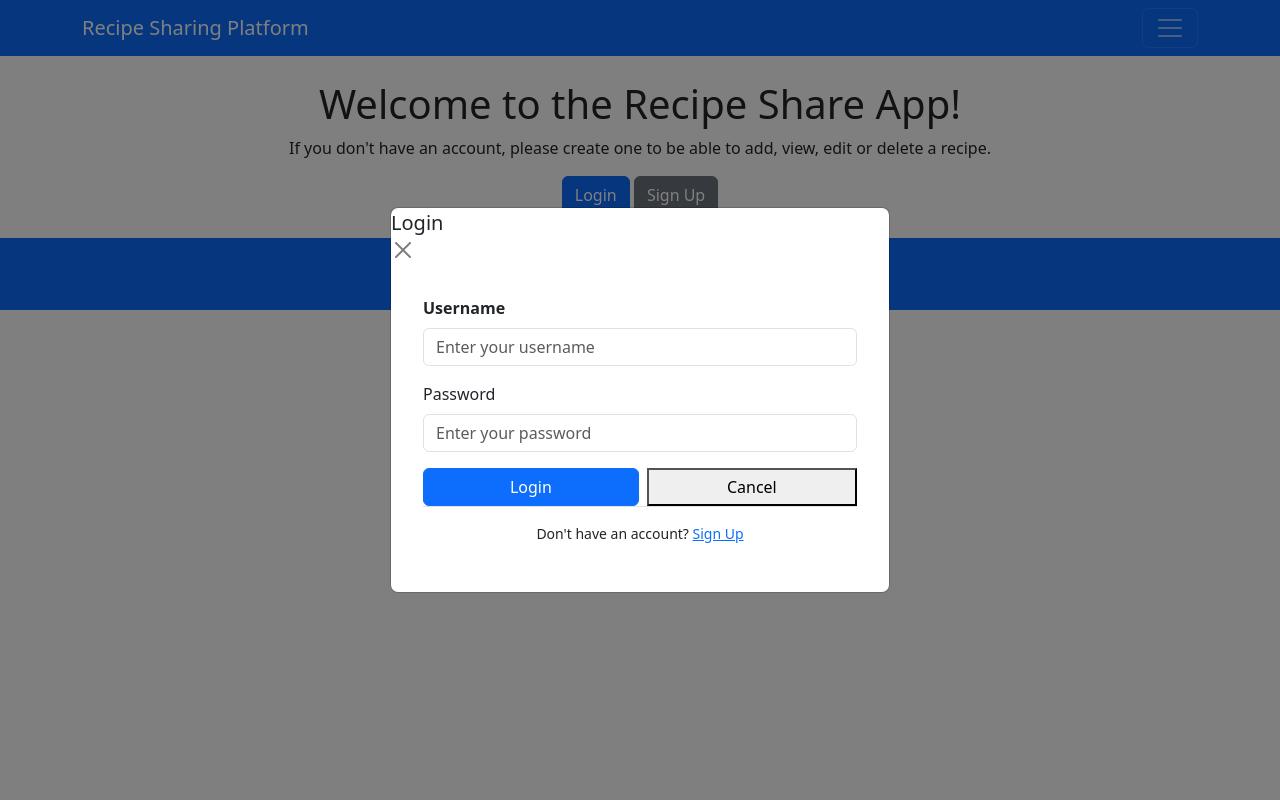
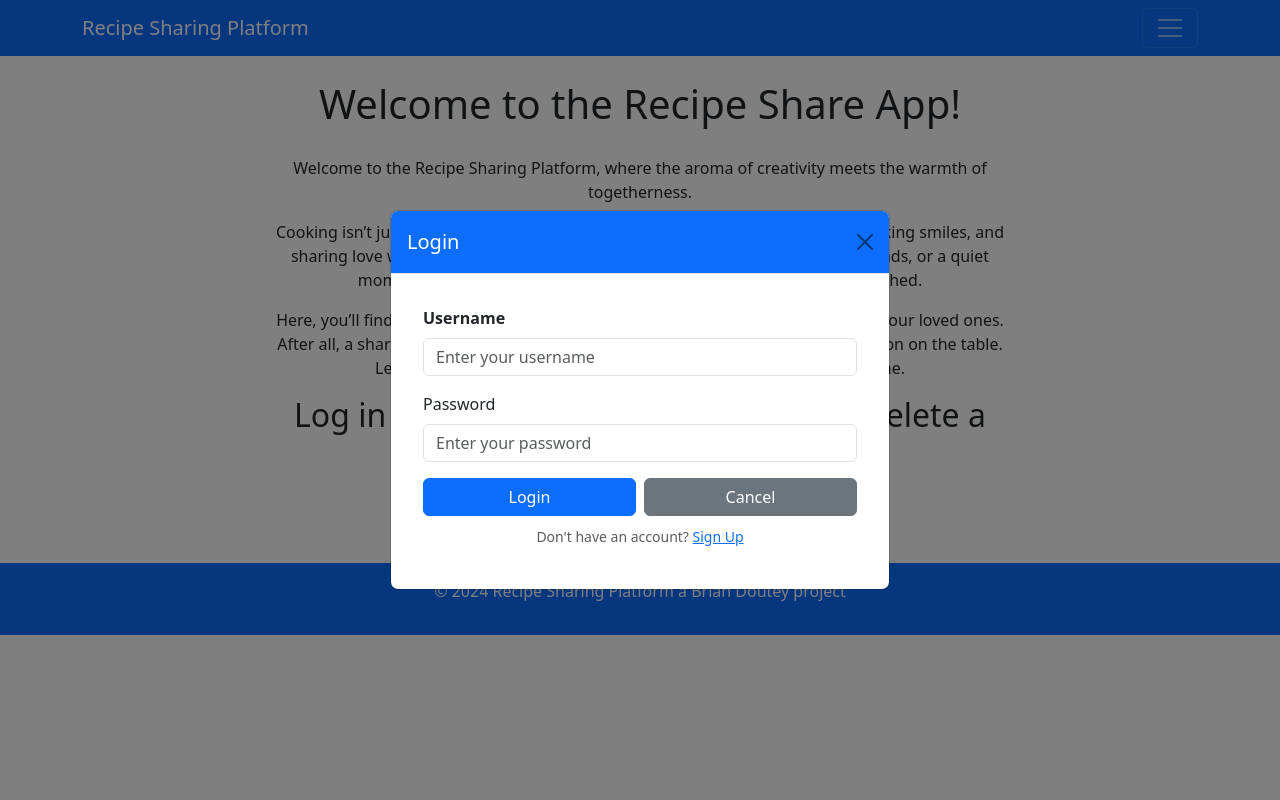
Before and after one commit to dutes/ci_proj4, a Django app: page / in a window 1280 px wide, after a click on "Login". Run offline with Django 4.2, Linux system fonts and the light colour scheme.

Commit message:
Fix: validation on sign up fixed. Readme updated.

```diff
--- a/recipe_share_app/static/recipe_share_app/styles.css
+++ b/recipe_share_app/static/recipe_share_app/styles.css
@@ -1,3 +1,17 @@
+.modal-footer {
+    border-top: none;
+    padding: 10px;
+}
+
+.modal-footer p {
+    font-size: 14px;
+    margin: 0;
+}
+
+
+
+
+
 /* responsiveness for mobile devices and the recipe cards */
 @media (max-width:600px) {
     .img.img-fluid {
--- a/recipe_share_app/templates/index.html
+++ b/recipe_share_app/templates/index.html
@@ -6,8 +6,16 @@
     {% if user.is_authenticated %}
         <h2>Welcome, {{ user.username }}! Please contribute by adding a recipe.</h2>
     {% else %}
-        <p>If you don't have an account, please create one to be able to add, view, edit or delete a recipe.</p>
-
+        <div style="max-width: 800px; margin:0 auto; padding: 20px; text-align: center;">
+            <p>Welcome to the Recipe Sharing Platform, where the aroma of creativity meets the warmth of togetherness.</P>
+            <p>Cooking isn’t just about combining ingredients; it’s about crafting moments, sparking smiles, and sharing love with every bite.
+                Whether it’s a family dinner, a celebration with friends, or a quiet moment for yourself, the joy of creating something
+                delicious is unmatched.</p>
+            <p>Here, you’ll find a treasure trove of recipes to inspire your inner chef and delight your loved ones.
+                After all, a shared meal is more than just food on a plate—it’s a heartfelt connection on the table.
+                Let’s cook, share, and savor the simple joys of life, one recipe at a time.</p>
+            <h2>Log in or sign up to add, view, edit, or delete a recipe.</h2>
+        </div>
 <!-- toast messages -->
         {% if messages %}
         <div aria-live="polite" aria-atomic="true" class="position-relative">
@@ -35,36 +43,37 @@
     data-bs-backdrop="static" data-bs-keyboard="false">
     <div class="modal-dialog modal-dialog-centered">
         <div class="modal-content">
-            <div class="modal-title" id="loginModalLabel">
-                <h5 class="modal-title">Login</h5>
+            <!-- Unified Header -->
+            <div class="modal-header bg-primary text-white">
+                <h5 class="modal-title" id="loginModalLabel">Login</h5>
                 <button type="button" class="btn-close" data-bs-dismiss="modal" aria-label="Close"></button>
             </div>
-             <!--modal body-->
+            <!-- Modal Body -->
             <div class='modal-body'>
-                <form method="post" action="{% url 'index' %}" class="p-3">
+                <form method="post" action="{% url 'index' %}" class="p-3" id="login-form">
                     {% csrf_token %}
-                    <!---username field-->
+                    <!-- Username Field -->
                     <div class="mb-3">
                         <label for="id_login-username" class="form-label fw-semibold">Username</label>
                         <input type="text" name="login-username" id="id_login-username" class="form-control"
                             placeholder="Enter your username" autocomplete="username" required>
                     </div>
-                    <!---password field-->
+                    <!-- Password Field -->
                     <div class="mb-3">
                         <label for="id_login-password" class="form-label">Password</label>
                         <input type="password" name="login-password" id="id_login-password" class="form-control"
                             placeholder="Enter your password" autocomplete="new-password" required>
                     </div>
-                   <!---submit button-->
-                    <div class="d-grip gap-2 d-md-flex justify-content-md-end">
-                    <button type="submit" name="login" class="btn btn-primary w-100">Login</button>
-                    <button type="button" class="btn-secondary w-100" data-bs-dismiss="modal">Cancel</button>
+                    <!-- Buttons -->
+                    <div class="d-flex justify-content-end gap-2">
+                        <button type="submit" name="login" class="btn btn-primary w-50">Login</button>
+                        <button type="button" class="btn btn-secondary w-50" data-bs-dismiss="modal">Cancel</button>
                     </div>
-
-                    <!--modal footer-->
+                    <!-- Footer -->
                     <div class="modal-footer text-center">
-                        <p class="small text-muuted w-100">
-                            Don't have an account? <a href="#" data-bs-dismiss="modal" data-bs-toggle="modal" data-bs-target="#signupModal">Sign Up</a>
+                        <p class="small text-muted w-100">
+                            Don't have an account? <a href="#" data-bs-dismiss="modal" data-bs-toggle="modal"
+                                data-bs-target="#signupModal">Sign Up</a>
                         </p>
                     </div>
                 </form>
@@ -78,7 +87,6 @@ data-bs-backdrop="static" data-bs-keyboard="false">
 data-bs-backdrop="static" data-bs-keyboard="false">
     <div class="modal-dialog modal-dialog-centered">
         <div class="modal-content">
-            <div class=modal"content">
                 <div class="modal-header bg-primary text-white">
                     <h5 class="modal-title" id="signupModalLabel">Sign Up</h5>
                     <button type="button" class="btn-close" data-bs-dismiss="modal" aria-label="Close"></button>
@@ -91,7 +99,7 @@ data-bs-backdrop="static" data-bs-keyboard="false">
                             <label for="id_signup-username" class="form-label fw-semibold">Username</label>
                             <input type="text" name="signup-username" id="id_signup-username" class="form-control"
                             placeholder="Enter your username" autocomplete="username" required>
-                            <div id="username-feedback" class="invalid-feedback"></div>
+                            <div id="username-feedback" class="form-text text-danger"></div>
                         </div>
                         <!---passwords-->
                         <!---password1 field-->
@@ -105,10 +113,11 @@ data-bs-backdrop="static" data-bs-keyboard="false">
                             <label for="signup-password2" class="form-label">Confirm Password</label>
                             <input type="password" name="signup-password2" id="signup-password2" class="form-control"
                             placeholder="Confirm your password" autocomplete="new-password" required>
-                            <div id="password-feedback" class="form-text text-danger"></div>
+                            <div id="password2-feedback" class="form-text text-danger"></div>
+                            <div id="password1-feedback" class="form-text text-danger"></div>
                         </div>
                         <div class="text-end">
-                            <button type="submit" name="signup" class="btn btn-primary">Sign Up</button>
+                            <button type="submit" name="signup" id="signup-submit" class="btn btn-primary" disabled>Sign Up</button>
                             <button type="button" class="btn btn-secondary" data-bs-dismiss="modal">Cancel</button>
                         </div>
                     </form>
@@ -122,74 +131,79 @@ data-bs-backdrop="static" data-bs-keyboard="false">
     document.addEventListener("DOMContentLoaded", function () {
         const signupForm = document.getElementById("signup-form");
         const signupModal = document.getElementById("signupModal");
-        const loginForm = document.querySelector("form[action='{% url 'index' %}']");
-        const loginModal = document.getElementById("loginModal");
-
         const usernameField = document.getElementById("id_signup-username");
         const usernameFeedback = document.getElementById("username-feedback");
+        const password1Field = document.getElementById("signup-password1");
+        const password2Field = document.getElementById("signup-password2");
+        const password1Feedback = document.getElementById("password1-feedback");
+        const password2Feedback = document.getElementById("password2-feedback");
+        const submitButton = document.getElementById("signup-submit");
 
-        const password1Field = document.getElementById("signup-password1");
-        const passwordConfirmationField = document.getElementById("signup-password2");
-        const passwordFeedback = document.getElementById("password-feedback");
+        const USERNAME_REGEX = /^[a-zA-Z0-9_]{5,20}$/;
 
-        function clearForm(form, feedbackElements = []) {
-            if (form) form.reset();
-            feedbackElements.forEach((element) => {
-                if (element) element.textContent = "";
-            });
-        }
+        function validateForm() {
+            let isValid = true;
 
-        // Clear forms on modal close
-        signupModal.addEventListener("hidden.bs.modal", () => {
-            console.log("Signup modal closed");
-            clearForm(signupForm, [usernameFeedback, passwordFeedback]);
-        });
-
-        loginModal.addEventListener("hidden.bs.modal", () => {
-            console.log("Login modal closed");
-            clearForm(loginForm);
-        });
-
-        usernameField.addEventListener("input", () => {
+            // Username validation
             const username = usernameField.value.trim();
-            const usernameRegex = /^[a-zA-Z0-9_]{5,20}$/;
-
             if (username.length < 5) {
-                usernameFeedback.textContent = "Username must be at least 5 characters long.";
+                usernameFeedback.textContent = "Username should be at least 5 characters.";
+                isValid = false;
             } else if (username.length > 20) {
-                usernameFeedback.textContent = "Username must be at most 20 characters long.";
-            } else if (!usernameRegex.test(username)) {
-                usernameFeedback.textContent = "Username must only contain letters, numbers, and underscores.";
+                usernameFeedback.textContent = "Username should be under 20 characters.";
+                isValid = false;
+            } else if (!USERNAME_REGEX.test(username)) {
+                usernameFeedback.textContent = "Only letters, numbers, and underscores are allowed.";
+                isValid = false;
             } else {
                 usernameFeedback.textContent = "";
             }
+
+            // Password validation
+            const password1 = password1Field.value.trim();
+            const password2 = password2Field.value.trim();
+
+            if (password1.length < 8) {
+                password1Feedback.textContent = "Password should be at least 8 characters.";
+                isValid = false;
+            } else {
+                password1Feedback.textContent = "";
+            }
+
+            if (password1 !== password2) {
+                password2Feedback.textContent = "Passwords do not match.";
+                isValid = false;
+            } else {
+                password2Feedback.textContent = "";
+            }
+
+            // Enable or disable the submit button
+            submitButton.disabled = !isValid;
+        }
+
+        usernameField.addEventListener("input", validateForm);
+        password1Field.addEventListener("input", validateForm);
+        password2Field.addEventListener("input", validateForm);
+
+        signupModal.addEventListener("hidden.bs.modal", () => {
+            signupForm.reset();
+            usernameFeedback.textContent = "";
+            password1Feedback.textContent = "";
+            password2Feedback.textContent = "";
+            submitButton.disabled = true;
+        });
     });
 
-        function validatePassword() {
-            const password = password1Field.value;
-            const confirmPassword = passwordConfirmationField.value;
-
-            if (password.length < 8) {
-                passwordFeedback.textContent = "Password must be at least 8 characters long.";
-            } else if (password !== confirmPassword) {
-                passwordFeedback.textContent = "Passwords do not match.";
-            } else {
-                passwordFeedback.textContent = "";
-            }
-        }
-
-        password1Field.addEventListener("input", validatePassword);
-        passwordConfirmationField.addEventListener("input", validatePassword);
-    });
 
 
 
   //toast messages
   const toastContainer = document.querySelector(".toast-container");
+  if (toastContainer) {
       const toastElements = toastContainer.querySelectorAll(".toast");
       //if toast is present, auto dismiss after 5 seconds
       if (toastElements.length) {
-    const toast = new bootstrap.Toast(toastElements[0], { delay: 5000 });
+          const toast = new bootstrap.Toast(toastElements[0], {delay: 5000});
           toast.show();
       }
       //clear old toast
@@ -198,7 +212,7 @@ setTimeout(() => {
               toastContainer.removeChild(toastContainer.firstChild);
           }
       }, 3500);
-});
 
+  }
 </script>
 {% endblock %}
```
Also changed, not shown: README.md, 4 other files. Lines whose indentation alone changed are shown as unchanged.
